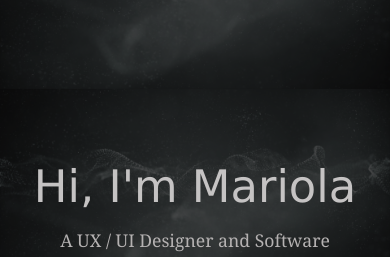
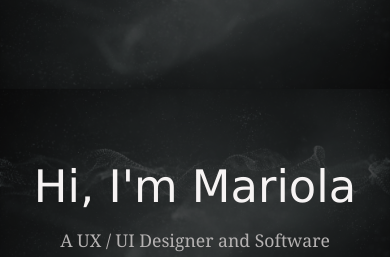
Before and after one commit to MariolaH/Design-Portfolio, a Next.js app: page / in a window 390 px wide. Shown: the top 257 px of the page. Built offline with nearby package versions, Linux system fonts and the light colour scheme.

Commit message:
font updates

```diff
--- a/src/app/styles/global.css
+++ b/src/app/styles/global.css
@@ -53,7 +53,7 @@ ul {
 
 .fixed-content h1 {
   font-size: 4.5rem;
-  color: #fff;
+  color: #f6f3f3;
 }
 
 .fixed-content p {
@@ -215,7 +215,7 @@ header p {
 
   .fixed-content h1 {
     font-size: 2.8rem;
-color: #c5c3c3;
+    color: #f6f3f3;
   }
 
   .fixed-content p {
```
